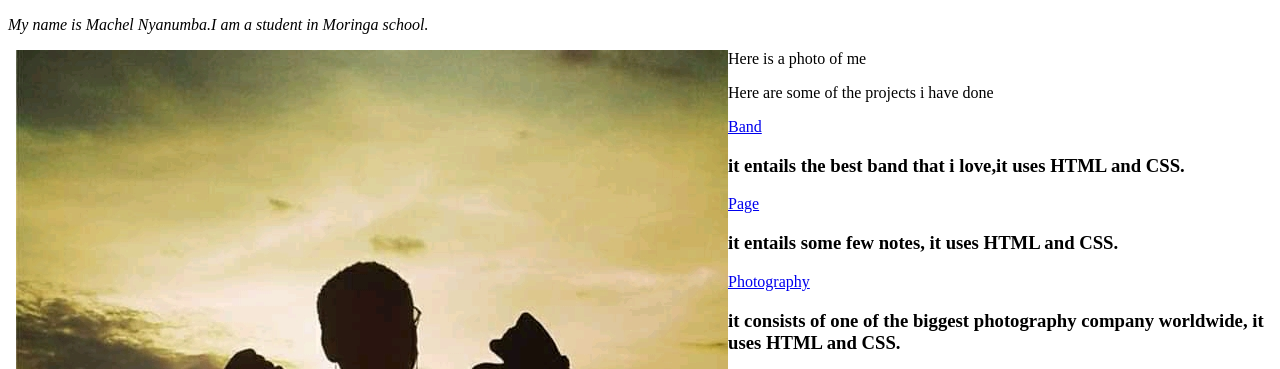
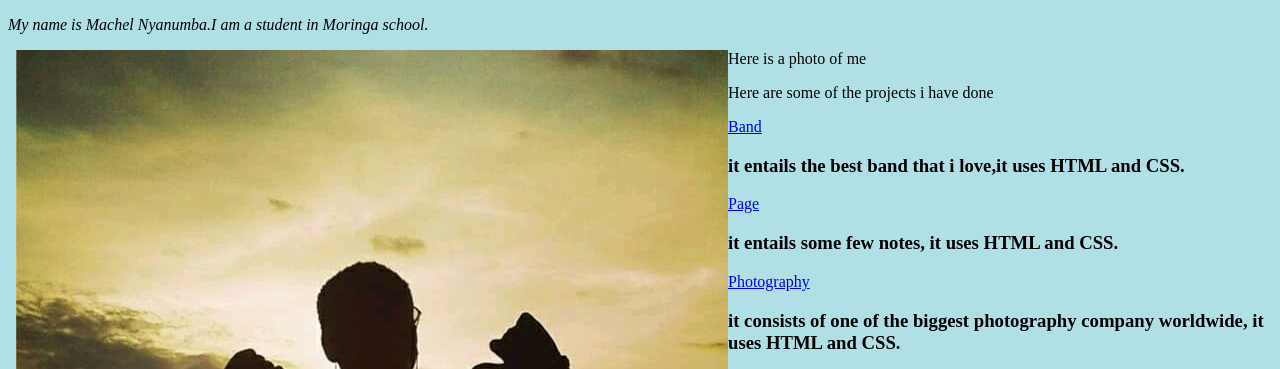
Before and after one commit to Machel54/Le-portfolio, a plain HTML site: page index.html in a window 1280 px wide. Shown: the top 369 px of the page. Drawn offline with Linux system fonts and the light colour scheme.

Commit message:
background

```diff
--- a/css/styles.css
+++ b/css/styles.css
@@ -2,3 +2,6 @@ img{
   float:left;
   padding-left: 8px;
 }
+body {
+   background-color: inherit;
+}
--- a/index.html
+++ b/index.html
@@ -4,7 +4,7 @@
     <title>MY PORTFOLIO</title>
     <link rel="stylesheet" href="/css/styles.css">
   </head>
-  <body>
+  <body style="background-color:powderblue;">
     <p><em>My name is Machel Nyanumba.I am a student in Moringa school.</em></p>
     <img src="images/image.jpg" alt="a picture of me">
     <p>Here is a photo of me</p>
```
